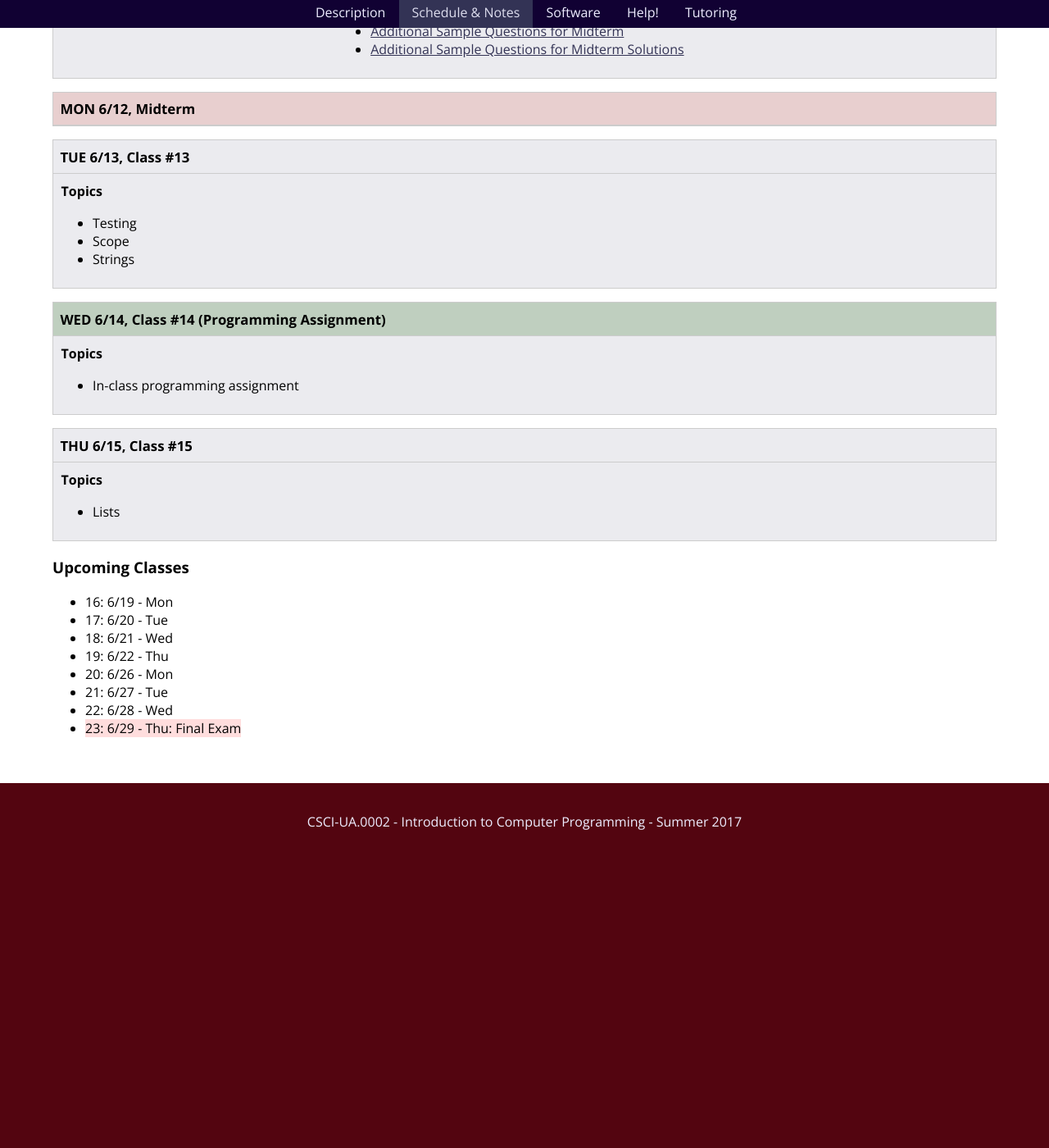
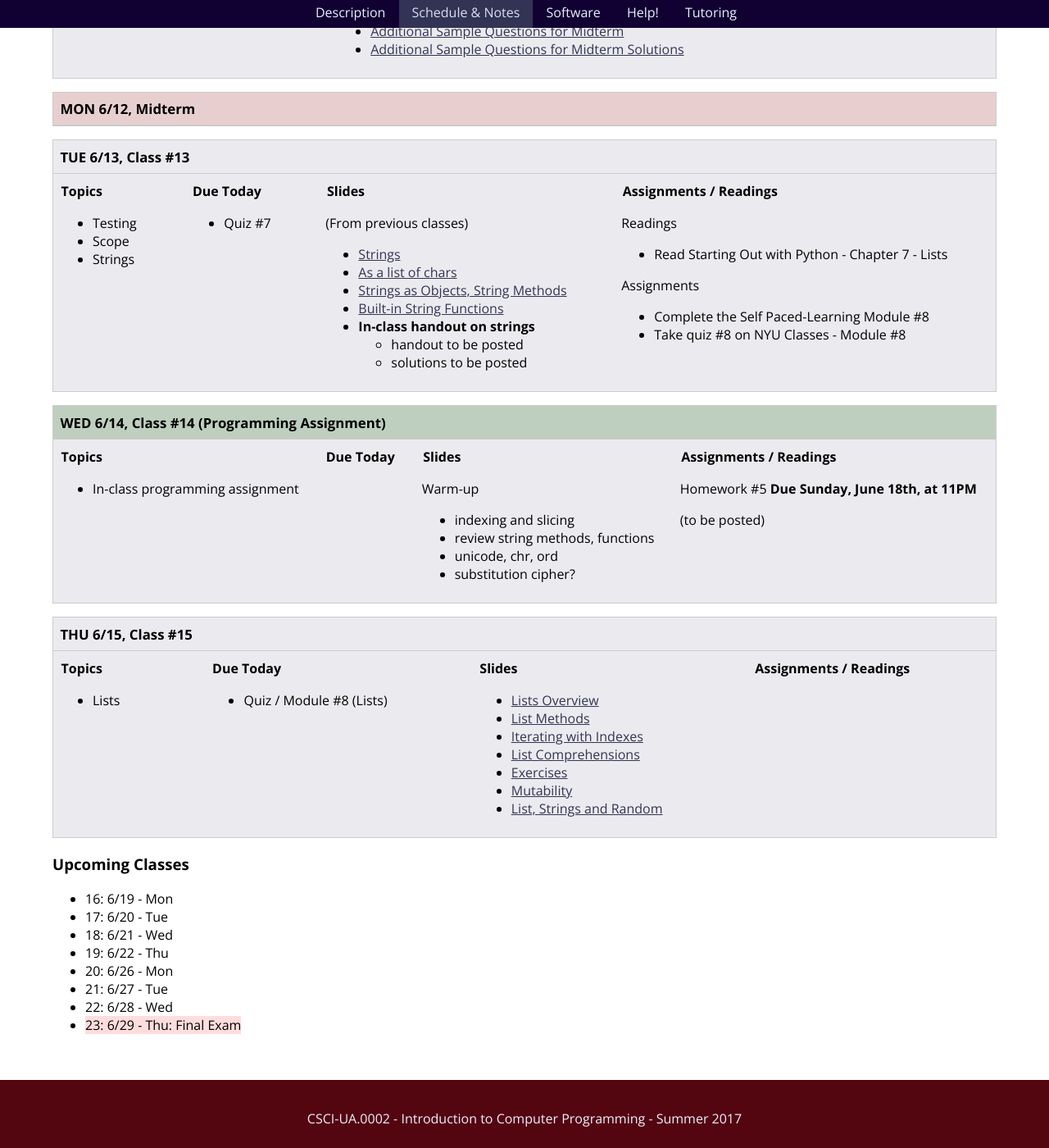
Before and after one commit to foureyes/csci-ua.0002-summer2017-001, a Jekyll site: the page built from schedule.markdown, in a window 1280 px wide and 1400 px high, scrolled down 5468 px. Shown: the whole window at 82% size. Built offline with Jekyll 4.4.1, drawn with Linux system fonts in a browser that asks for light colours; before the commit the page ends 6555 px from its top, so only the background shows below that.

Commit message:
added week of june 12 classes

```diff
--- a/_includes/classes/class-10.markdown
+++ b/_includes/classes/class-10.markdown
@@ -12,6 +10,7 @@
 
 <article class="slides" markdown="block">
 #### Slides
+
 
 * [Strings](classes/13/strings.html)
 * [As a list of chars](classes/13/strings_as_list.html)
--- a/_includes/classes/class-13.markdown
+++ b/_includes/classes/class-13.markdown
@@ -0,0 +1,58 @@
+<article class="due" markdown="block">
+#### Due Today
+
+* Quiz #7
+
+<!--
+* Homework
+-->
+
+</article>
+
+<article class="slides" markdown="block">
+#### Slides
+
+(From previous classes)
+
+* [Strings](classes/13/strings.html)
+* [As a list of chars](classes/13/strings_as_list.html)
+* [Strings as Objects, String Methods](classes/16/strings_as_objects.html)
+* [Built-in String Functions](classes/16/strings_built_in_functions.html)
+* __In-class handout on strings__
+    * handout to be posted
+    * solutions to be posted
+
+{% comment %}
+    * [handout](resources/handouts/in-class/strings.pdf)
+    * [solutions](resources/handouts/in-class/strings-solutions.pdf)
+{% endcomment %}
+
+<!--
+* [Slides](classes/01/intro.html)
+-->
+
+</article>
+
+<article class="assignments" markdown="block">
+#### Assignments / Readings
+
+Readings
+
+* Read Starting Out with Python - Chapter 7 - Lists
+
+Assignments
+
+* Complete the Self Paced-Learning Module #8
+* Take quiz #8 on NYU Classes - Module #8
+
+
+<!--
+Readings
+
+* Read {{ site.bookq }} - Chapter 1
+
+Assignments
+
+1. [questions.py](homework/hw01/questions.py) - 9 points
+-->
+</article>
--- a/_includes/classes/class-14.markdown
+++ b/_includes/classes/class-14.markdown
@@ -0,0 +1,46 @@
+<article class="due" markdown="block">
+#### Due Today
+
+
+</article>
+
+<article class="slides" markdown="block">
+#### Slides
+
+Warm-up
+
+* indexing and slicing
+* review string methods, functions
+* unicode, chr, ord
+* substitution cipher?
+
+</article>
+
+<article class="assignments" markdown="block">
+#### Assignments / Readings
+
+
+
+Homework #5 __Due Sunday, June 18th, at 11PM__
+
+(to be posted)
+
+{% comment %}
+
+1. [encode_decode.py](homework/hw06/encode_decode.py)
+    * if you use chr and ord, [this table of code points to characters](http://www.utf8-chartable.de/unicode-utf8-table.pl?utf8=dec) may be handy!
+2. [barcode_utilities.py](homework/hw06/barcode_utilities.py)
+    * once you're done with barcode_utilties.py, download the files below
+    * [upc.py](homework/hw06/upc.py)
+    * [draw_barcode.py](homework/hw06/draw_barcode.py)
+    * make sure that they're all in the same directory
+    * try running draw_barcode.py to generate a barcode
+    * try this number: 075678164125
+    * test with a barcode reading app on your phone!
+3. [pig_latin.py](homework/hw06/pig_latin.py)
+4. [translate_passage.py](homework/hw06/translate_passage.py)
+
+{% endcomment %}
+
+
+</article>
--- a/_includes/classes/class-15.markdown
+++ b/_includes/classes/class-15.markdown
@@ -0,0 +1,42 @@
+<article class="due" markdown="block">
+#### Due Today
+
+* Quiz / Module #8 (Lists)
+
+<!--
+* Homework
+-->
+
+</article>
+
+<article class="slides" markdown="block">
+#### Slides
+
+* [Lists Overview](classes/17/lists.html)
+* [List Methods](classes/17/list_methods.html)
+* [Iterating with Indexes](classes/17/iterating_with_indexes.html)
+* [List Comprehensions](classes/17/list_comprehensions.html)
+* [Exercises](classes/17/list_exercises.html)
+* [Mutability](classes/17/mutability.html)
+* [List, Strings and Random](classes/17/lists_strings_random.html)
+
+<!--
+* [Slides](classes/01/intro.html)
+-->
+
+</article>
+
+<article class="assignments" markdown="block">
+#### Assignments / Readings
+
+
+<!--
+Readings
+
+* Read {{ site.bookq }} - Chapter 1
+
+Assignments
+
+1. [questions.py](homework/hw01/questions.py) - 9 points
+-->
+</article>
```
Also changed, not shown: other parts of _includes/classes/class-10.markdown (+0 -2 lines), _includes/classes/class-12.markdown (+40 -0 lines), _includes/classes/class-19.markdown (added, +77 -0 lines), 3 other files.
